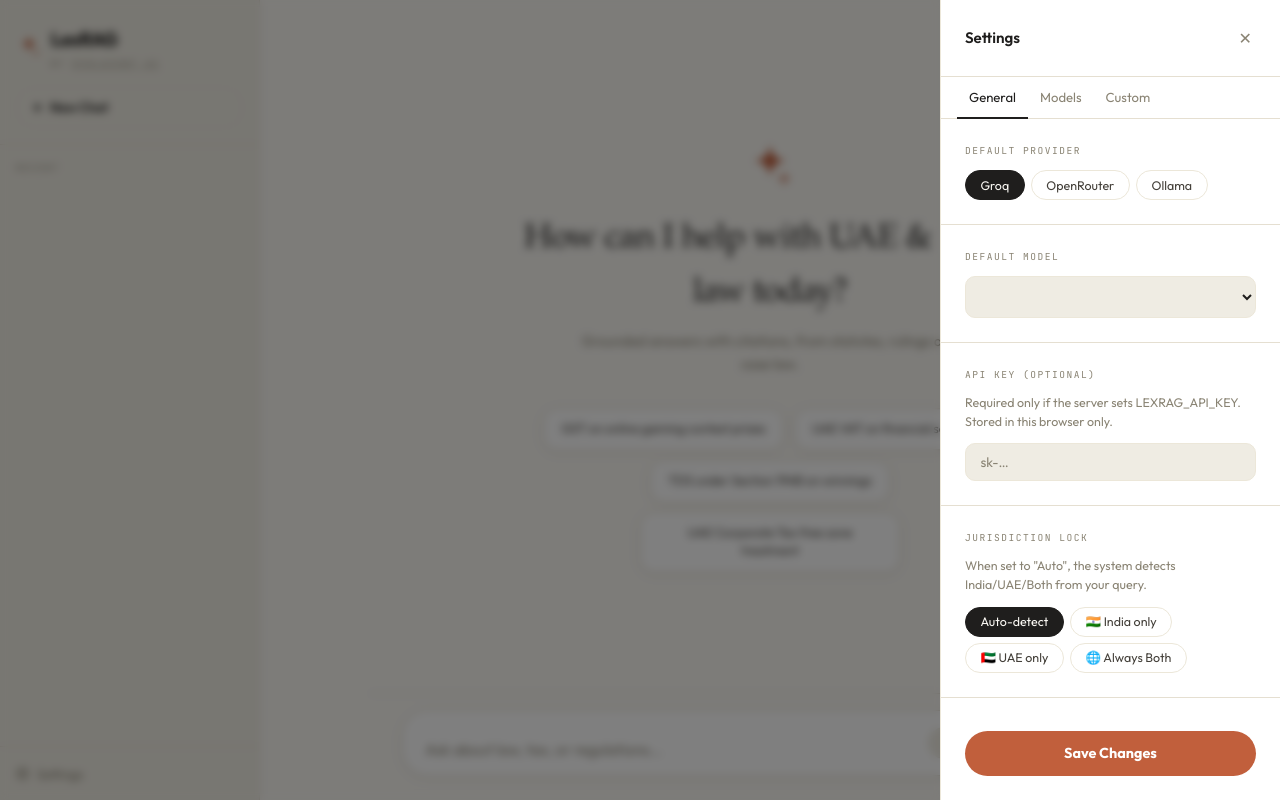
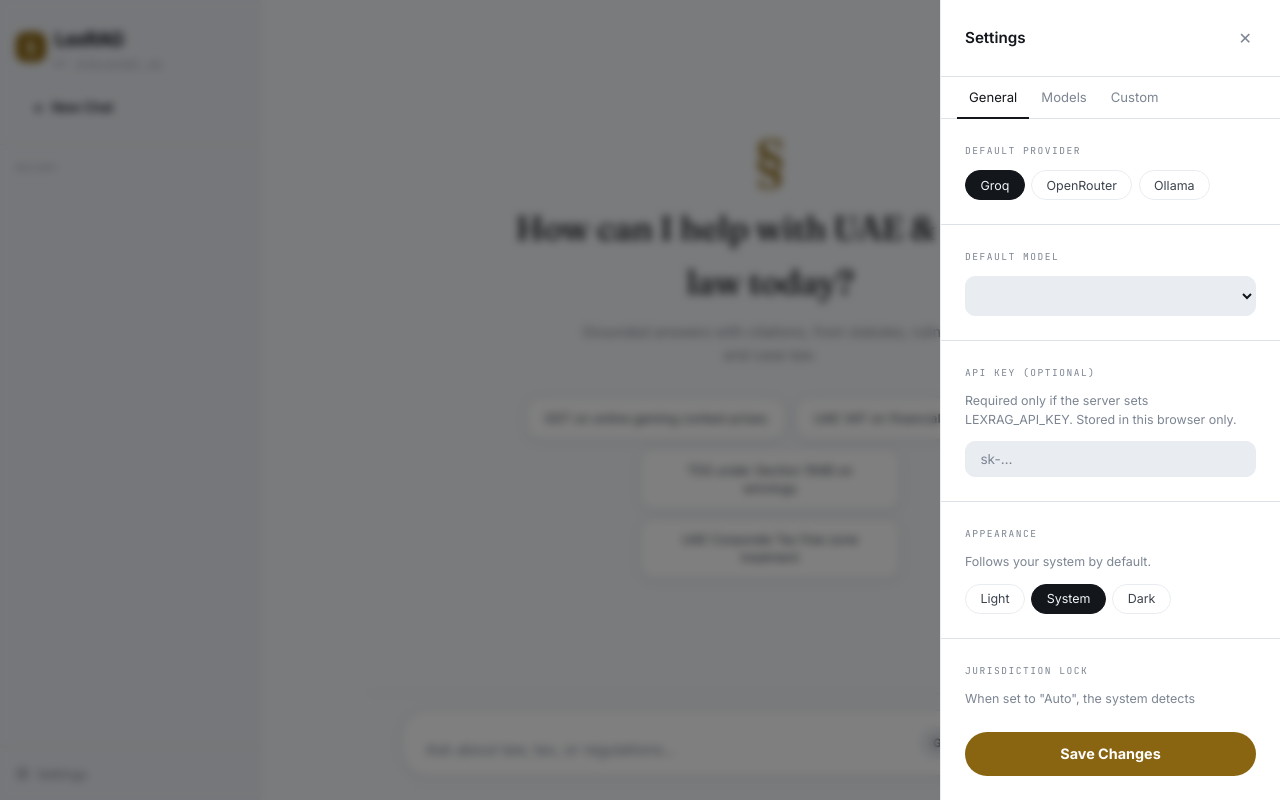
Before and after one commit to eulogik/LexRAG, a plain HTML site: page ui/index.html in a window 1280 px wide. Both pictures are taken after a click on the button "Settings". Drawn offline with Linux system fonts and the light colour scheme; no server answers.

Commit message:
feat: own black-letter identity — ink/paper/gold-seal, Fraunces+Inter, system theme in settings
Not a Claude copy: monochrome ink/paper base, gold-seal accent (§ mark),
Fraunces display serif + Inter UI + JetBrains Mono labels. Light + dark
via resolved system default (stored Light/System/Dark pref, settings-only
segmented control, follows OS changes); sidebar toggle removed.
Fixes: X-API-Key on chat/delete fetches; request validation; settings
revalidation + POST allowlist; serve mtime cache. Stop button, smart
autoscroll, flex overflow hardening (chat-area/controls/label min-width).

```diff
--- a/ui/app.js
+++ b/ui/app.js
@@ -26,7 +26,7 @@ document.addEventListener('DOMContentLoaded', async () => {
 
     syncModelLabel();
     renderModelDropdown();
-    applyTheme(currentTheme());
+    applyTheme();
     trackScroll();
     await refreshSessions();
   } catch (e) {
@@ -53,25 +53,37 @@ async function api(url, opts = {}) {
   return resp.json();
 }
 
-// ══ Theme ═════════════════════════════════════════════════════════════════════
-const ICON_SUN = `<svg width="15" height="15" viewBox="0 0 24 24" fill="none" stroke="currentColor" stroke-width="2" stroke-linecap="round"><circle cx="12" cy="12" r="4"/><path d="M12 2v2M12 20v2M4.9 4.9l1.4 1.4M17.7 17.7l1.4 1.4M2 12h2M20 12h2M4.9 19.1l1.4-1.4M17.7 6.3l1.4-1.4"/></svg>`;
-const ICON_MOON = `<svg width="15" height="15" viewBox="0 0 24 24" fill="none" stroke="currentColor" stroke-width="2" stroke-linecap="round" stroke-linejoin="round"><path d="M21 12.8A9 9 0 1 1 11.2 3a7 7 0 0 0 9.8 9.8z"/></svg>`;
-
-function currentTheme() {
-  return document.documentElement.dataset.theme === 'dark' ? 'dark' : 'light';
+// ══ Theme (light / dark / system; switch lives in Settings) ════════════════
+function themePreference() {
+  try { return localStorage.getItem('lexrag_theme') || 'system'; }
+  catch (e) { return 'system'; }
 }
 
-function applyTheme(t) {
-  document.documentElement.dataset.theme = t === 'dark' ? 'dark' : 'light';
-  try { localStorage.setItem('lexrag_theme', currentTheme()); } catch (e) { /* ignore */ }
-  const b = document.getElementById('theme-btn');
-  if (b) b.innerHTML = currentTheme() === 'dark' ? ICON_SUN : ICON_MOON;
-  const meta = document.querySelector('meta[name="theme-color"]');
-  if (meta) meta.content = currentTheme() === 'dark' ? '#000000' : '#FAF8F3';
+function resolveTheme(pref) {
+  if (pref === 'dark' || pref === 'light') return pref;
+  return (window.matchMedia && matchMedia('(prefers-color-scheme: dark)').matches) ? 'dark' : 'light';
 }
 
-function toggleTheme() {
-  applyTheme(currentTheme() === 'dark' ? 'light' : 'dark');
+function applyTheme(pref) {
+  const want = pref || themePreference();
+  document.documentElement.dataset.theme = resolveTheme(want);
+  try { localStorage.setItem('lexrag_theme', want); } catch (e) { /* ignore */ }
+  const meta = document.querySelector('meta[name="theme-color"]');
+  if (meta) meta.content = resolveTheme(want) === 'dark' ? '#0B0D10' : '#F4F6F8';
+  document.querySelectorAll('#s-theme-pills .pill-btn').forEach(b =>
+    b.classList.toggle('active', b.dataset.themePref === want));
+}
+
+function setThemeSetting(btn, value) {
+  document.querySelectorAll('#s-theme-pills .pill-btn').forEach(b => b.classList.remove('active'));
+  if (btn) btn.classList.add('active');
+  applyTheme(value);
+}
+
+if (window.matchMedia) {
+  matchMedia('(prefers-color-scheme: dark)').addEventListener('change', () => {
+    if (themePreference() === 'system') applyTheme('system');
+  });
 }
 
 function renderMarkdown(el, md) {
@@ -770,6 +782,11 @@ function populateSettings() {
   }
   populateSettingsModelSelect(settings.provider || currentProvider);
 
+  // Theme pills reflect stored preference
+  const pref = themePreference();
+  document.querySelectorAll('#s-theme-pills .pill-btn').forEach(b =>
+    b.classList.toggle('active', b.dataset.themePref === pref));
+
   // API key (browser-local only, never sent to /api/settings)
   const keyInput = document.getElementById('s-api-key');
   if (keyInput && !keyInput.value) keyInput.value = apiKey();
--- a/ui/index.html
+++ b/ui/index.html
@@ -10,17 +10,19 @@
   <meta property="og:description" content="Enterprise hybrid RAG for UAE & Indian law, taxation and compliance.">
   <meta property="og:url" content="https://github.com/eulogik/LexRAG">
   <meta name="author" content="Evolucent AI / Eulogik">
-  <meta name="theme-color" content="#FAF8F3">
+  <meta name="theme-color" content="#F4F6F8">
   <script>
     try {
-      var t = localStorage.getItem('lexrag_theme') || 'light';
-      document.documentElement.dataset.theme = t === 'dark' ? 'dark' : 'light';
+      var p = localStorage.getItem('lexrag_theme') || 'system';
+      var t = (p === 'dark' || p === 'light') ? p
+        : (window.matchMedia && matchMedia('(prefers-color-scheme: dark)').matches ? 'dark' : 'light');
+      document.documentElement.dataset.theme = t;
     } catch (e) { document.documentElement.dataset.theme = 'light'; }
   </script>
-  <link rel="stylesheet" href="/ui/style.css?v=5">
+  <link rel="stylesheet" href="/ui/style.css?v=6">
   <link rel="preconnect" href="https://fonts.googleapis.com">
   <link rel="preconnect" href="https://fonts.gstatic.com" crossorigin>
-  <link href="https://fonts.googleapis.com/css2?family=Outfit:wght@300;400;600;700&family=JetBrains+Mono:wght@400;500&display=swap" rel="stylesheet">
+  <link href="https://fonts.googleapis.com/css2?family=Fraunces:opsz,wght@9..144,400;9..144,500;9..144,600&family=Inter:wght@400;500;600;700&family=JetBrains+Mono:wght@400;500&display=swap" rel="stylesheet">
 </head>
 <body>
 
@@ -53,6 +55,15 @@
       <label class="settings-label">API Key (optional)</label>
       <p class="settings-hint">Required only if the server sets LEXRAG_API_KEY. Stored in this browser only.</p>
       <input id="s-api-key" type="password" class="text-input" placeholder="sk-…" autocomplete="off">
+    </div>
+    <div class="settings-section">
+      <label class="settings-label">Appearance</label>
+      <p class="settings-hint">Follows your system by default.</p>
+      <div class="pill-group" id="s-theme-pills">
+        <button class="pill-btn" data-theme-pref="light" onclick="setThemeSetting(this)">Light</button>
+        <button class="pill-btn" data-theme-pref="system" onclick="setThemeSetting(this)">System</button>
+        <button class="pill-btn" data-theme-pref="dark" onclick="setThemeSetting(this)">Dark</button>
+      </div>
     </div>
     <div class="settings-section">
       <label class="settings-label">Jurisdiction Lock</label>
@@ -108,7 +119,7 @@
   <nav class="sidebar">
     <div class="sidebar-top">
       <div class="logo">
-        <span class="logo-mark" aria-hidden="true"><svg width="26" height="26" viewBox="0 0 24 24" fill="var(--accent)"><path d="M12 1.5c.6 4.9 2.6 6.9 7.5 7.5-4.9.6-6.9 2.6-7.5 7.5-.6-4.9-2.6-6.9-7.5-7.5 4.9-.6 6.9-2.6 7.5-7.5z"/><path d="M18.5 13.5c.3 2.4 1.3 3.4 3.7 3.7-2.4.3-3.4 1.3-3.7 3.7-.3-2.4-1.3-3.4-3.7-3.7 2.4-.3 3.4-1.3 3.7-3.7z" opacity="0.65"/></svg></span>
+        <span class="logo-mark" aria-hidden="true">§</span>
         <span><span class="logo-name">LexRAG</span>
         <span class="logo-sub">By <a href="https://evolucentai.com" target="_blank" style="color:inherit;text-decoration:underline;text-decoration-style:dotted;">Evolucent AI</a></span></span>
       </div>
@@ -128,7 +139,6 @@
         </svg>
         Settings
       </button>
-      <button class="icon-action-btn" id="theme-btn" onclick="toggleTheme()" title="Toggle theme" aria-label="Toggle theme"></button>
     </div>
   </nav>
 
@@ -142,7 +152,7 @@
 
     <!-- Empty State -->
     <div id="empty-state" class="empty-state">
-      <div class="empty-logo" aria-hidden="true"><svg width="52" height="52" viewBox="0 0 24 24" fill="var(--accent)"><path d="M12 1.5c.6 4.9 2.6 6.9 7.5 7.5-4.9.6-6.9 2.6-7.5 7.5-.6-4.9-2.6-6.9-7.5-7.5 4.9-.6 6.9-2.6 7.5-7.5z"/><path d="M18.5 13.5c.3 2.4 1.3 3.4 3.7 3.7-2.4.3-3.4 1.3-3.7 3.7-.3-2.4-1.3-3.4-3.7-3.7 2.4-.3 3.4-1.3 3.7-3.7z" opacity="0.65"/></svg></div>
+      <div class="empty-logo" aria-hidden="true">§</div>
       <h2>How can I help with UAE &amp; India law today?</h2>
       <p>Grounded answers with citations, from statutes, rulings and case law.</p>
       <div class="suggestion-chips">
--- a/ui/style.css
+++ b/ui/style.css
@@ -11,27 +11,29 @@ button {
 }
 
 :root {
-  --bg:          #FAF8F3;
+  --font-sans:   'Inter', system-ui, -apple-system, 'Segoe UI', sans-serif;
+  --font-serif:  'Fraunces', Georgia, 'Times New Roman', serif;
+  --font-mono:   'JetBrains Mono', ui-monospace, monospace;
+  --bg:          #F4F6F8;
   --bg-2:        #FFFFFF;
-  --bg-3:        #EFECE3;
-  --sidebar-bg:  #F1EEE5;
-  --border:      #E5DFD1;
-  --border-soft: #ECE7D9;
-  --border-strong: #D5CDB8;
-  --fg:          #1F1E1D;
-  --fg-2:        #44403A;
-  --fg-muted:    #8A8474;
-  --accent:      #C15F3C;
-  --accent-deep: #A34E2F;
+  --bg-3:        #E9EDF2;
+  --sidebar-bg:  #ECEFF4;
+  --border:      #DDE2E9;
+  --border-soft: #E8ECF1;
+  --border-strong: #C2C9D4;
+  --fg:          #13161B;
+  --fg-2:        #3C434E;
+  --fg-muted:    #7C8592;
+  --accent:      #8A6511;
+  --accent-deep: #6E510C;
   --amber:       #B45309;
   --green:       #15803D;
-  --send-bg:     #C15F3C;
+  --send-bg:     #13161B;
   --send-fg:     #FFFFFF;
-  --hover-wash:  rgba(31,30,29,0.055);
-  --ring:        rgba(193,95,60,0.28);
-  --shadow:      0 12px 40px rgba(74,60,40,0.14);
-  --shadow-sm:   0 2px 10px rgba(74,60,40,0.08);
-  --serif:       "Iowan Old Style", "Palatino Linotype", Palatino, Georgia, "Times New Roman", serif;
+  --hover-wash:  rgba(19,22,27,0.055);
+  --ring:        rgba(138,101,17,0.25);
+  --shadow:      0 12px 40px rgba(30,41,59,0.14);
+  --shadow-sm:   0 2px 10px rgba(30,41,59,0.08);
   --sidebar-w:   260px;
   --input-h:     60px;
   --radius:      16px;
@@ -39,26 +41,26 @@ button {
 }
 
 [data-theme="dark"] {
-  --bg:          #000000;
-  --bg-2:        #050505;
-  --bg-3:        #0A0A0A;
-  --sidebar-bg:  #000000;
-  --border:      #141414;
-  --border-soft: #1e1e1e;
-  --border-strong: #2e2e2e;
-  --fg:          #ffffff;
-  --fg-2:        #c0c0c0;
-  --fg-muted:    #666666;
-  --accent:      #D97757;
-  --accent-deep: #C15F3C;
+  --bg:          #0B0D10;
+  --bg-2:        #11141A;
+  --bg-3:        #1A1F27;
+  --sidebar-bg:  #0E1116;
+  --border:      #1E242E;
+  --border-soft: #232B36;
+  --border-strong: #333E4D;
+  --fg:          #F2F4F7;
+  --fg-2:        #C3CAD4;
+  --fg-muted:    #7E8894;
+  --accent:      #D9A441;
+  --accent-deep: #B8862F;
   --amber:       #d97706;
   --green:       #22c55e;
-  --send-bg:     #ffffff;
-  --send-fg:     #000000;
+  --send-bg:     #F2F4F7;
+  --send-fg:     #0B0D10;
   --hover-wash:  rgba(255,255,255,0.06);
-  --ring:        rgba(217,119,87,0.35);
-  --shadow:      0 8px 32px rgba(0,0,0,0.6);
-  --shadow-sm:   0 2px 10px rgba(0,0,0,0.4);
+  --ring:        rgba(217,164,65,0.32);
+  --shadow:      0 12px 40px rgba(0,0,0,0.55);
+  --shadow-sm:   0 2px 10px rgba(0,0,0,0.35);
 }
 
 ::selection { background: var(--ring); }
@@ -68,7 +70,7 @@ html, body { height: 100%; overflow: hidden; }
 body {
   background: var(--bg);
   color: var(--fg);
-  font-family: 'Outfit', sans-serif;
+  font-family: var(--font-sans);
   font-size: 15px;
   line-height: 1.6;
   -webkit-font-smoothing: antialiased;
@@ -99,8 +101,23 @@ body {
 }
 
 .logo { margin-bottom: 1rem; display: flex; align-items: center; gap: 0.55rem; }
-.logo-mark { flex-shrink: 0; display: block; }
-.logo-mark svg { display: block; }
+.logo-mark {
+  flex-shrink: 0;
+  width: 30px;
+  height: 30px;
+  border-radius: 9px;
+  background: var(--accent);
+  color: #fff;
+  font-family: var(--font-serif);
+  font-size: 1.05rem;
+  font-weight: 600;
+  display: flex;
+  align-items: center;
+  justify-content: center;
+  line-height: 1;
+  padding-bottom: 2px;
+}
+[data-theme="dark"] .logo-mark { color: #141005; }
 .logo-name {
   display: block;
   font-size: 1.2rem;
@@ -109,7 +126,7 @@ body {
 }
 .logo-sub {
   display: block;
-  font-family: 'JetBrains Mono', monospace;
+  font-family: var(--font-mono);
   font-size: 0.55rem;
   color: var(--fg-muted);
   text-transform: uppercase;
@@ -124,7 +141,7 @@ body {
   color: var(--fg);
   border: 1px solid var(--border-soft);
   border-radius: 50px;
-  font-family: 'Outfit', sans-serif;
+  font-family: var(--font-sans);
   font-size: 0.82rem;
   font-weight: 600;
   cursor: pointer;
@@ -152,7 +169,7 @@ body {
 .sidebar-sessions::-webkit-scrollbar-thumb { background: var(--border-strong); }
 
 .section-label {
-  font-family: 'JetBrains Mono', monospace;
+  font-family: var(--font-mono);
   font-size: 0.55rem;
   color: var(--fg-muted);
   text-transform: uppercase;
@@ -214,7 +231,7 @@ body {
   background: none;
   border: none;
   color: var(--fg-muted);
-  font-family: 'Outfit', sans-serif;
+  font-family: var(--font-sans);
   font-size: 0.82rem;
   cursor: pointer;
   padding: 0.4rem 0;
@@ -225,6 +242,7 @@ body {
 /* ── Chat Area ───────────────────────────────────────────────────────────── */
 .chat-area {
   flex: 1;
+  min-width: 0;
   display: flex;
   flex-direction: column;
   height: 100%;
@@ -254,12 +272,17 @@ body {
 }
 .empty-state.hidden { display: none; }
 .empty-logo {
-  margin-bottom: 1.25rem;
+  margin-bottom: 1rem;
   display: flex;
   justify-content: center;
+  font-family: var(--font-serif);
+  font-size: 3.4rem;
+  font-weight: 500;
+  color: var(--accent);
+  line-height: 1;
 }
 .empty-state h2 {
-  font-family: var(--serif);
+  font-family: var(--font-serif);
   font-size: 2.1rem;
   font-weight: 500;
   letter-spacing: -0.01em;
@@ -286,7 +309,7 @@ body {
   color: var(--fg-2);
   padding: 0.7rem 1.1rem;
   border-radius: 14px;
-  font-family: 'Outfit', sans-serif;
+  font-family: var(--font-sans);
   font-size: 0.8rem;
   line-height: 1.4;
   cursor: pointer;
@@ -327,7 +350,7 @@ body {
   margin: 1.5rem 0;
 }
 .msg-ai-content {
-  font-family: var(--serif);
+  font-family: var(--font-serif);
   font-size: 1.02rem;
   line-height: 1.75;
   color: var(--fg);
@@ -336,11 +359,11 @@ body {
   word-wrap: break-word;
 }
 .msg-ai-content p { margin-bottom: 0.6em; }
-.msg-ai-content h3, .msg-ai-content h4 { font-family: 'Outfit', sans-serif; color: var(--fg); margin: 1em 0 0.3em; }
+.msg-ai-content h3, .msg-ai-content h4 { font-family: var(--font-sans); color: var(--fg); margin: 1em 0 0.3em; }
 .msg-ai-content strong { color: var(--fg); }
 .msg-ai-content a { color: var(--accent); text-underline-offset: 3px; }
 .msg-ai-content code {
-  font-family: 'JetBrains Mono', monospace;
+  font-family: var(--font-mono);
   font-size: 0.85em;
   background: var(--bg-3);
   padding: 0.1em 0.35em;
@@ -380,7 +403,7 @@ body {
 }
 
 .badge {
-  font-family: 'JetBrains Mono', monospace;
+  font-family: var(--font-mono);
   font-size: 0.6rem;
   letter-spacing: 1px;
   text-transform: uppercase;
@@ -393,7 +416,7 @@ body {
 .badge-general   { border-color: rgba(217,119,6,0.35); color: var(--amber); }
 
 .badge-jur {
-  font-family: 'JetBrains Mono', monospace;
+  font-family: var(--font-mono);
   font-size: 0.6rem;
   letter-spacing: 1px;
   text-transform: uppercase;
@@ -433,7 +456,7 @@ body {
   background: none;
   border: none;
   color: var(--fg-muted);
-  font-family: 'JetBrains Mono', monospace;
+  font-family: var(--font-mono);
   font-size: 0.6rem;
   letter-spacing: 1px;
   text-transform: uppercase;
@@ -466,7 +489,7 @@ body {
   color: var(--fg-2);
 }
 .source-score {
-  font-family: 'JetBrains Mono', monospace;
+  font-family: var(--font-mono);
   font-size: 0.6rem;
   color: var(--fg-muted);
   margin-left: auto;
@@ -502,11 +525,12 @@ body {
 
 .query-input {
   flex: 1;
+  min-width: 0;
   background: none;
   border: none;
   outline: none;
   color: var(--fg);
-  font-family: 'Outfit', sans-serif;
+  font-family: var(--font-sans);
   font-size: 0.95rem;
   resize: none;
   max-height: 180px;
@@ -522,6 +546,7 @@ body {
   align-items: center;
   gap: 0.4rem;
   flex-shrink: 0;
+  min-width: 0;
   padding-left: 0.6rem;
 }
 
@@ -560,7 +585,7 @@ body {
 .model-dropdown.hidden { display: none; }
 
 .model-group-label {
-  font-family: 'JetBrains Mono', monospace;
+  font-family: var(--font-mono);
   font-size: 0.55rem;
   color: var(--fg-muted);
   text-transform: uppercase;
@@ -573,7 +598,7 @@ body {
   background: none;
   border: none;
   color: var(--fg-2);
-  font-family: 'Outfit', sans-serif;
+  font-family: var(--font-sans);
   font-size: 0.82rem;
   text-align: left;
   padding: 0.45rem 0.6rem;
@@ -639,7 +664,7 @@ body {
   border-bottom: 1px solid var(--border);
 }
 .mono-tag {
-  font-family: 'JetBrains Mono', monospace;
+  font-family: var(--font-mono);
   font-size: 0.65rem;
   text-transform: uppercase;
   letter-spacing: 2px;
@@ -663,7 +688,7 @@ body {
 }
 .settings-label {
   display: block;
-  font-family: 'JetBrains Mono', monospace;
+  font-family: var(--font-mono);
   font-size: 0.6rem;
   text-transform: uppercase;
   letter-spacing: 1.5px;
@@ -682,7 +707,7 @@ body {
   color: var(--fg-2);
   padding: 0.4rem 0.9rem;
   border-radius: 50px;
-  font-family: 'Outfit', sans-serif;
+  font-family: var(--font-sans);
   font-size: 0.78rem;
   cursor: pointer;
   transition: all var(--transition);
@@ -696,7 +721,7 @@ body {
   color: var(--fg);
   padding: 0.6rem 1rem;
   border-radius: 10px;
-  font-family: 'Outfit', sans-serif;
+  font-family: var(--font-sans);
   font-size: 0.85rem;
   outline: none;
   cursor: pointer;
@@ -713,7 +738,7 @@ body {
   border: none;
   padding: 0.85rem;
   border-radius: 50px;
-  font-family: 'Outfit', sans-serif;
+  font-family: var(--font-sans);
   font-size: 0.9rem;
   font-weight: 700;
   cursor: pointer;
@@ -744,7 +769,7 @@ body {
   opacity: 0.3;
 }
 .status-text {
-  font-family: 'JetBrains Mono', monospace;
+  font-family: var(--font-mono);
   font-size: 0.72rem;
   color: var(--fg-muted);
   letter-spacing: 0.5px;
@@ -807,8 +832,8 @@ body {
   .message-wrap { padding: 0 1rem; }
   .input-row { padding: 0.75rem 1rem 1.25rem; }
   .input-shell { padding: 0.7rem 0.7rem 0.7rem 1rem; }
-  .model-selector { max-width: 118px; }
-  #model-label { overflow: hidden; text-overflow: ellipsis; white-space: nowrap; }
+  .model-selector { max-width: 118px; min-width: 0; }
+  #model-label { display: block; min-width: 0; overflow: hidden; text-overflow: ellipsis; white-space: nowrap; }
 }
 
 /* ── Settings Tabs ───────────────────────────────────────────────────────── */
@@ -826,7 +851,7 @@ body {
   background: none;
   border: none;
   color: var(--fg-muted);
-  font-family: 'Outfit', sans-serif;
+  font-family: var(--font-sans);
   font-size: 0.82rem;
   padding: 0.75rem 0.75rem;
   cursor: pointer;
@@ -859,7 +884,7 @@ body {
   color: var(--fg);
   padding: 0.55rem 0.9rem;
   border-radius: 10px;
-  font-family: 'Outfit', sans-serif;
+  font-family: var(--font-sans);
   font-size: 0.85rem;
   outline: none;
 }
@@ -879,7 +904,7 @@ body {
   border: 1px solid var(--border-soft);
   border-radius: 50px;
   padding: 0.55rem;
-  font-family: 'Outfit', sans-serif;
+  font-family: var(--font-sans);
   font-size: 0.82rem;
   cursor: pointer;
   transition: all var(--transition);
@@ -891,7 +916,7 @@ body {
   padding: 1rem 1.5rem 0;
 }
 .model-provider-title {
-  font-family: 'JetBrains Mono', monospace;
+  font-family: var(--font-mono);
   font-size: 0.6rem;
   color: var(--fg-muted);
   text-transform: uppercase;
@@ -912,7 +937,7 @@ body {
   flex: 1;
 }
 .model-toggle-id {
-  font-family: 'JetBrains Mono', monospace;
+  font-family: var(--font-mono);
   font-size: 0.6rem;
   color: var(--fg-muted);
   margin-right: 0.75rem;
```
